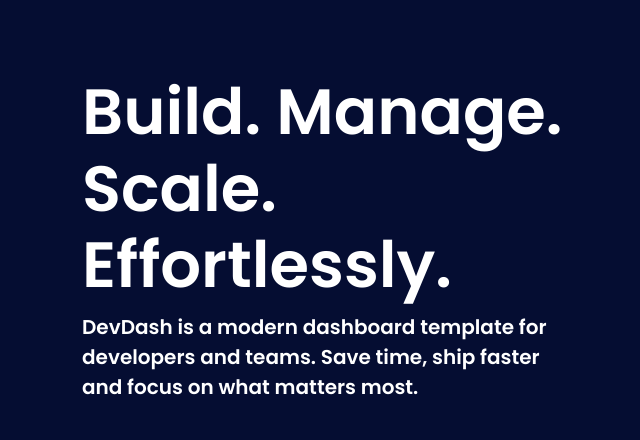
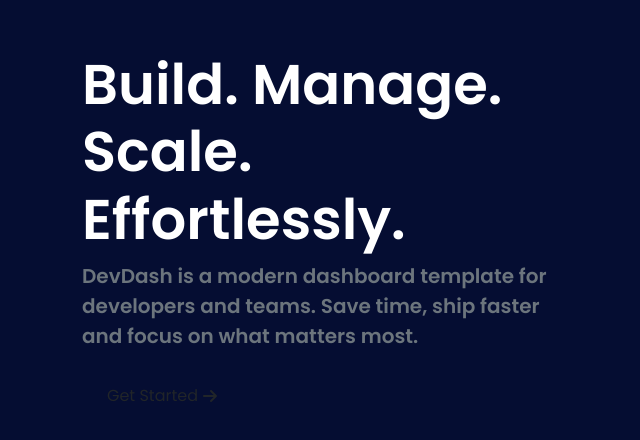
Before and after one commit to RishiTheProgrammer/Admin-Dashboard, a React (Vite) app: page / in a window 1280 px wide. Shown: the part 162-602 px from the top of the page, without its empty margins (30-670 px from the left). Built offline with nearby package versions, Linux system fonts and the light colour scheme.

Commit message:
Added Button, changed color of description and imported arrow for button

```diff
--- a/src/pages/LandingPage.jsx
+++ b/src/pages/LandingPage.jsx
@@ -1,6 +1,7 @@
 import { NavLink } from "react-router-dom";
 import './landingPage.css'
 import { Container, Row, Col, Card } from 'react-bootstrap'
+import { FaArrowRight } from "react-icons/fa6";
 
 const LandingPage = () => {
   return (
@@ -10,9 +11,10 @@
           <Card className='bg-transparent border-0 text-white ps-5'>
             <Card.Body>
               <Card.Title>
-                <h1 className='display-3 fw-semibold'>Build. Manage. <br /> Scale. Effortlessly.</h1>
+                <h1 className='display-4 fw-semibold'>Build. Manage. <br /> Scale. Effortlessly.</h1>
               </Card.Title>
-              <Card.Text className='fw-semibold fs-5'>DevDash is a modern dashboard template for developers and teams. Save time, ship faster and focus on what matters most.</Card.Text>
+              <Card.Text className='text-secondary fw-semibold fs-5'>DevDash is a modern dashboard template for developers and teams. Save time, ship faster and focus on what matters most.</Card.Text>
+              <NavLink to="/home" className='btn px-4 py-3 btn-get-started'>Get Started <FaArrowRight className='btn-arrow'/></NavLink>
             </Card.Body>
           </Card>
         </Col>
```
